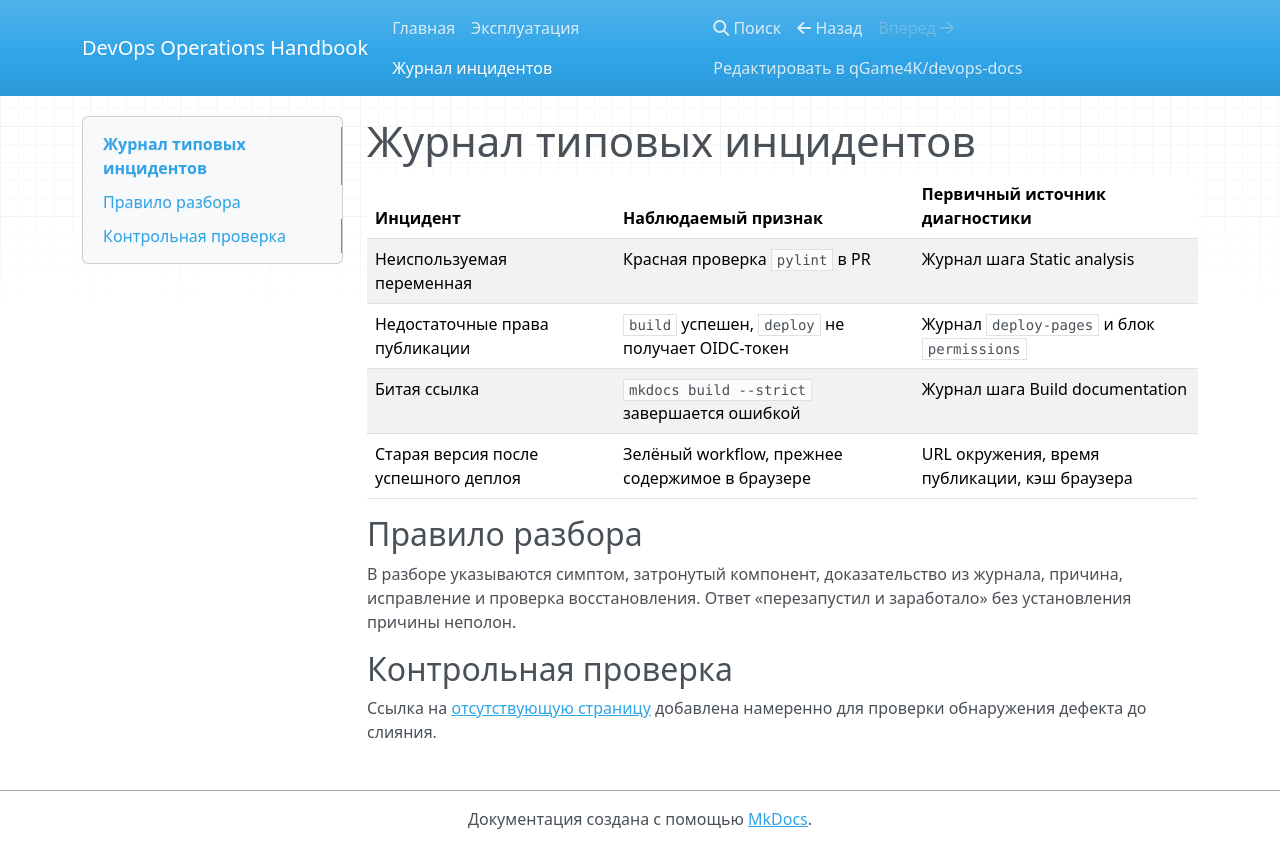
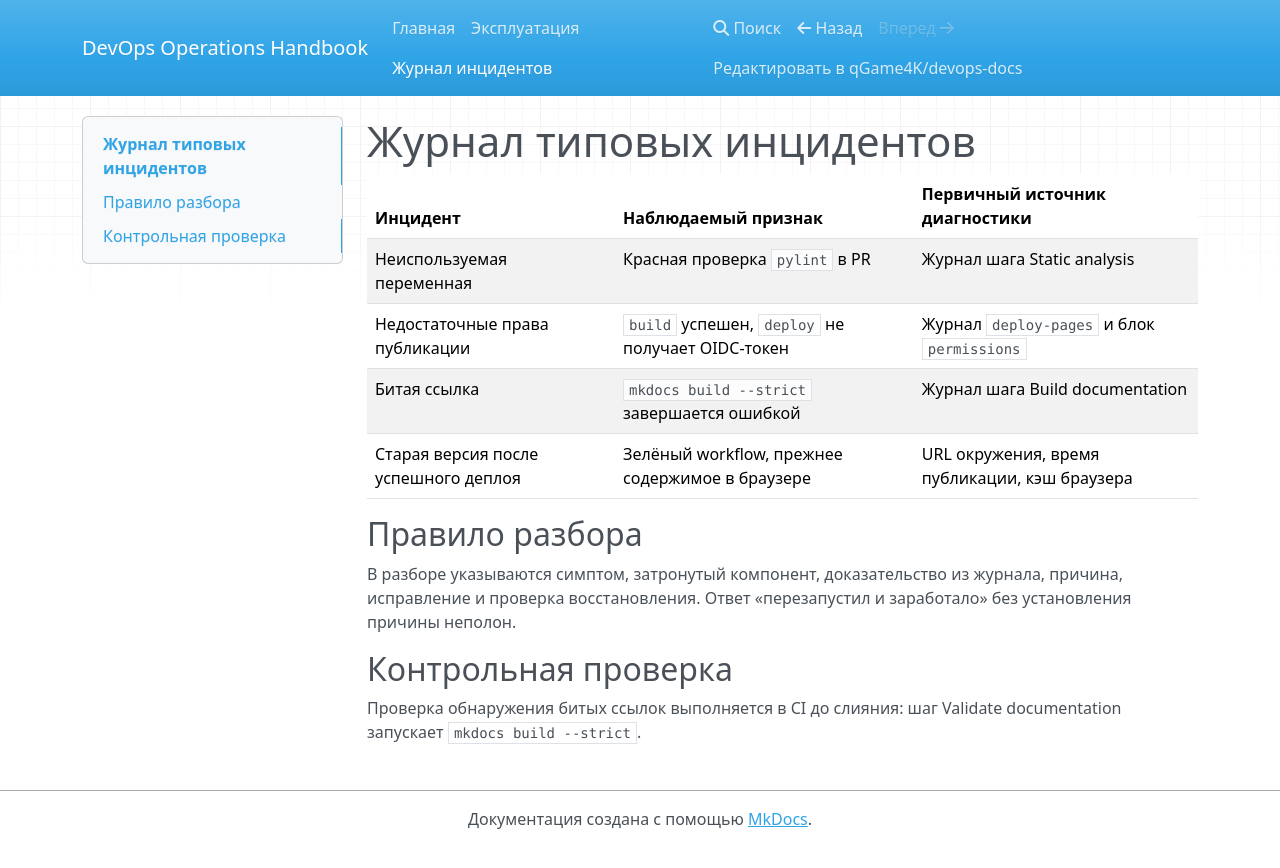
Before and after one commit to qGame4K/devops-docs, an MkDocs documentation site: the page built from docs/incidents.md, in a window 1280 px wide. Shown: the top 868 px of the page. Built offline with MkDocs 1.6.1, drawn with Linux system fonts in a browser that asks for light colours; nearby versions of some CDN libraries.

Commit message:
docs: remove broken control link

```diff
--- a/docs/incidents.md
+++ b/docs/incidents.md
@@ -15,5 +15,5 @@
 
 ## Контрольная проверка
 
-Ссылка на [отсутствующую страницу](missing-page.md) добавлена намеренно
-для проверки обнаружения дефекта до слияния.
+Проверка обнаружения битых ссылок выполняется в CI до слияния:
+шаг Validate documentation запускает `mkdocs build --strict`.
```
